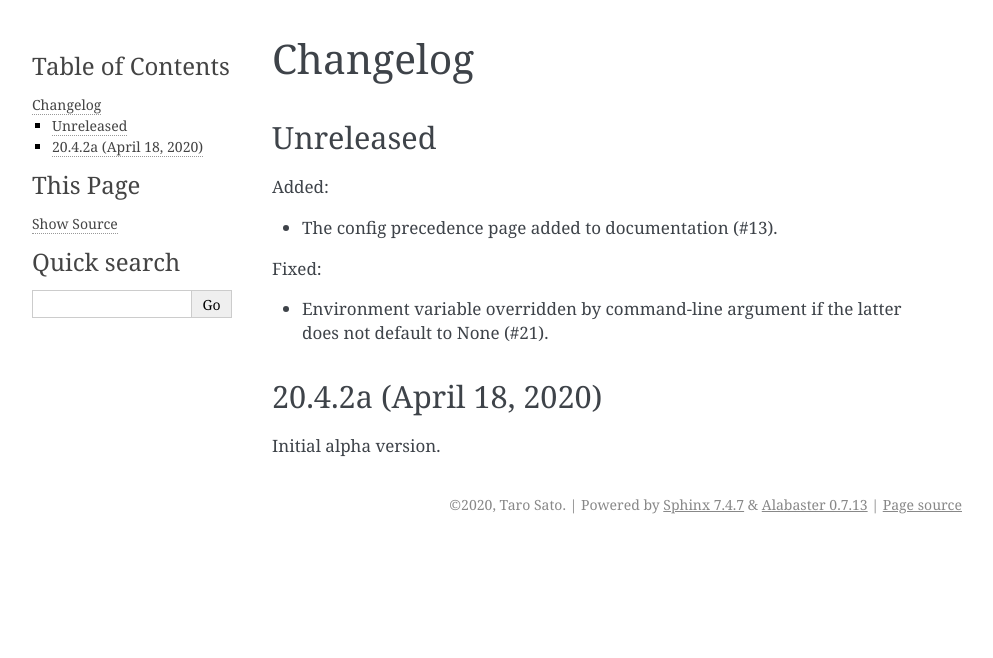
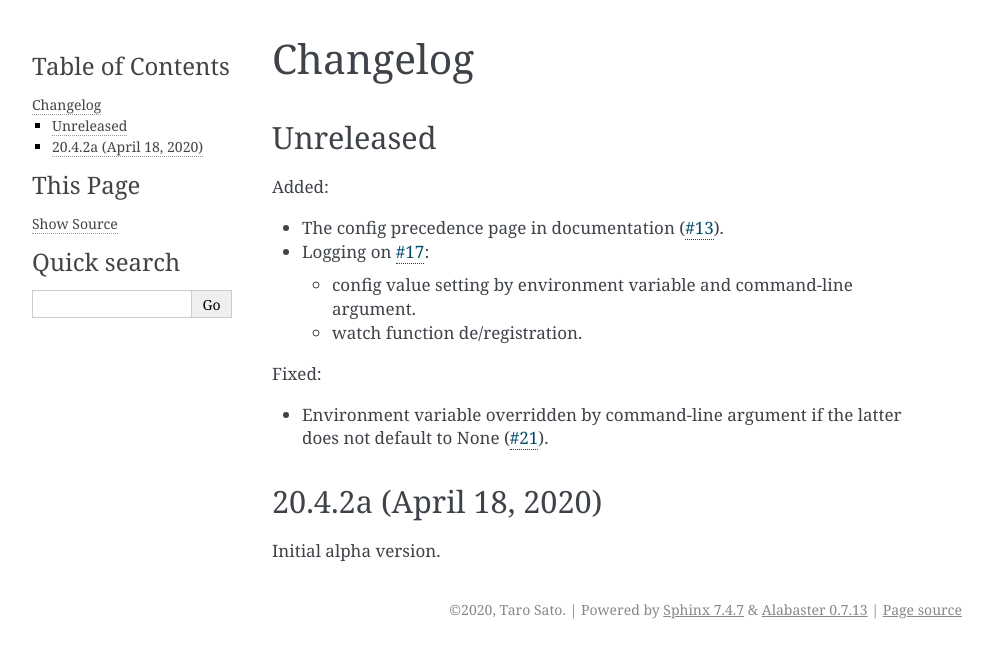
Before and after one commit to okomestudio/resconfig, a Sphinx documentation site: the page built from docs/source/changelog.rst, in a window 1280 px wide. Shown: the top 658 px of the page, without its empty margins (148-1141 px from the left). Built offline with Sphinx 7.4.7, drawn with Linux system fonts in a browser that asks for light colours.

Commit message:
Update changelog

```diff
--- /dev/null
+++ b/CHANGELOG.rst
@@ -0,0 +1,27 @@
+Unreleased
+----------
+
+Added:
+
+- The config precedence page in documentation (`#13
+  <https://github.com/okomestudio/resconfig/issues/13>`_).
+
+- Logging on `#17
+  <https://github.com/okomestudio/resconfig/issues/17>`_:
+
+  - config value setting by environment variable and command-line
+    argument.
+  - watch function de/registration.
+
+
+Fixed:
+
+- Environment variable overridden by command-line argument if the
+  latter does not default to None (`#21
+  <https://github.com/okomestudio/resconfig/issues/21>`_).
+
+
+20.4.2a (April 18, 2020)
+------------------------
+
+Initial alpha version.
--- a/docs/source/changelog.rst
+++ b/docs/source/changelog.rst
@@ -2,21 +2,4 @@
  Changelog
 ===========
 
-Unreleased
-----------
-
-Added:
-
-- The config precedence page added to documentation (#13).
-
-
-Fixed:
-
-- Environment variable overridden by command-line argument if the
-  latter does not default to None (#21).
-
-
-20.4.2a (April 18, 2020)
-------------------------
-
-Initial alpha version.
+.. include:: ../../CHANGELOG.rst
```
